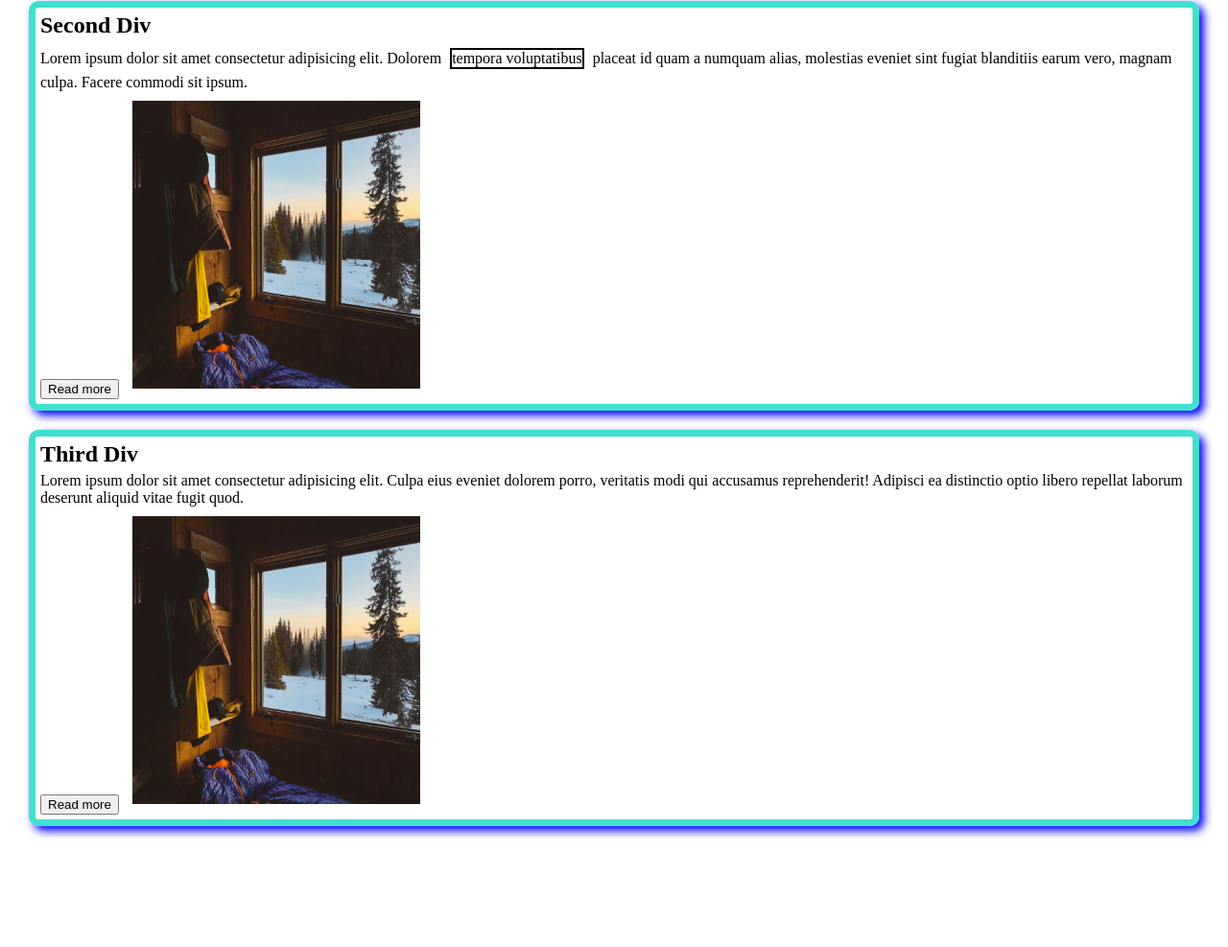
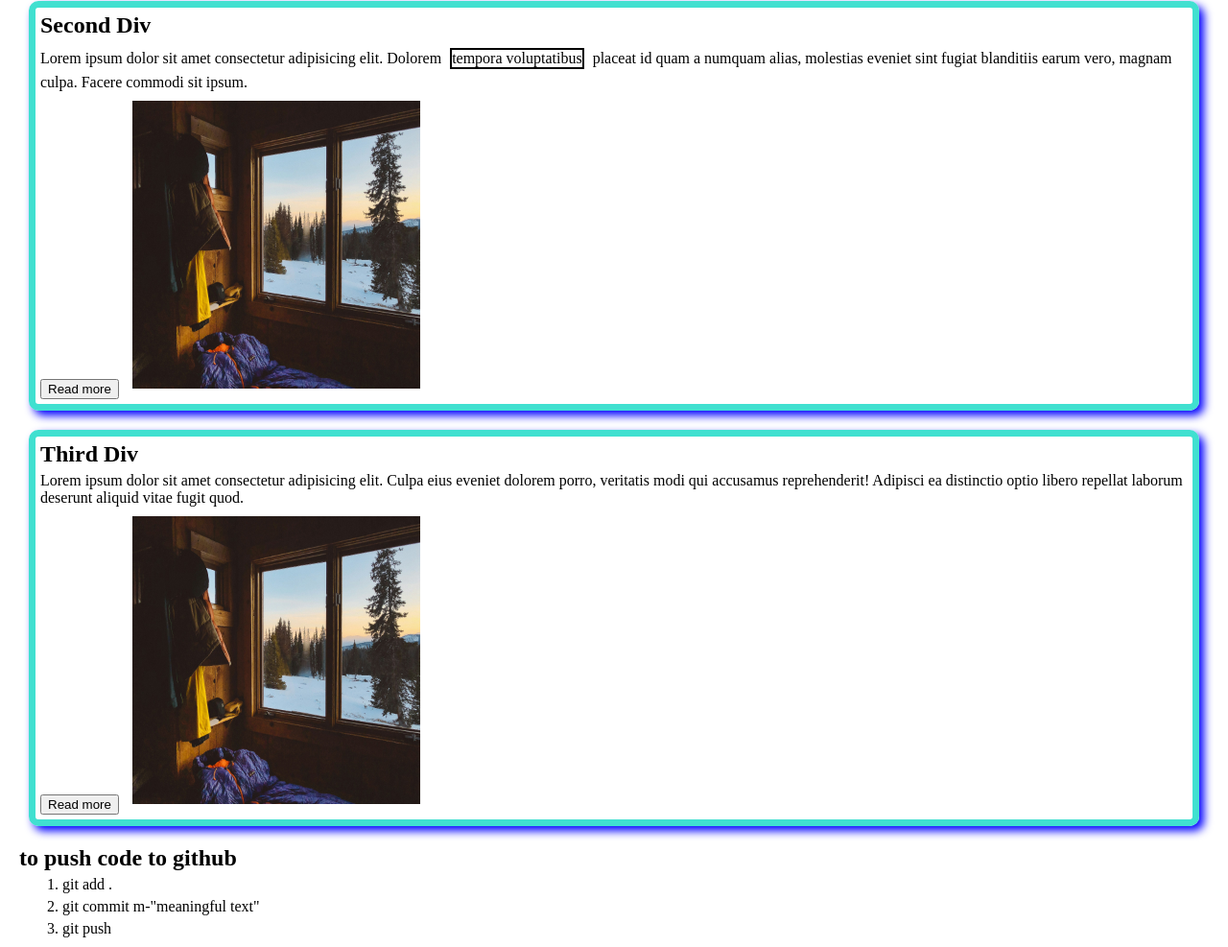
Before and after one commit to MrSohan76/my-first-github-repo, a plain HTML site: page index.html in a window 1280 px wide. Shown: the part 885-1872 px from the top of the page at 96% size. Before the commit the page ends 1771 px from the top, so only its background shows below. Drawn offline with Linux system fonts and the light colour scheme.

Commit message:
adding a div

```diff
--- a/index.html
+++ b/index.html
@@ -39,7 +39,14 @@
         <button>Read more</button>
        <img class="img1" src="images/holly-mandarich--7Qrway2WIY-unsplash.jpg" alt="">
     </div>
-
+ <div>
+  <h2>to push code to github</h2>
+  <ol>
+    <li>git add . </li>
+    <li>git commit m-"meaningful text"</li>
+    <li>git push</li>
+  </ol>
+ </div>
 
 </body>
 </html>
```
